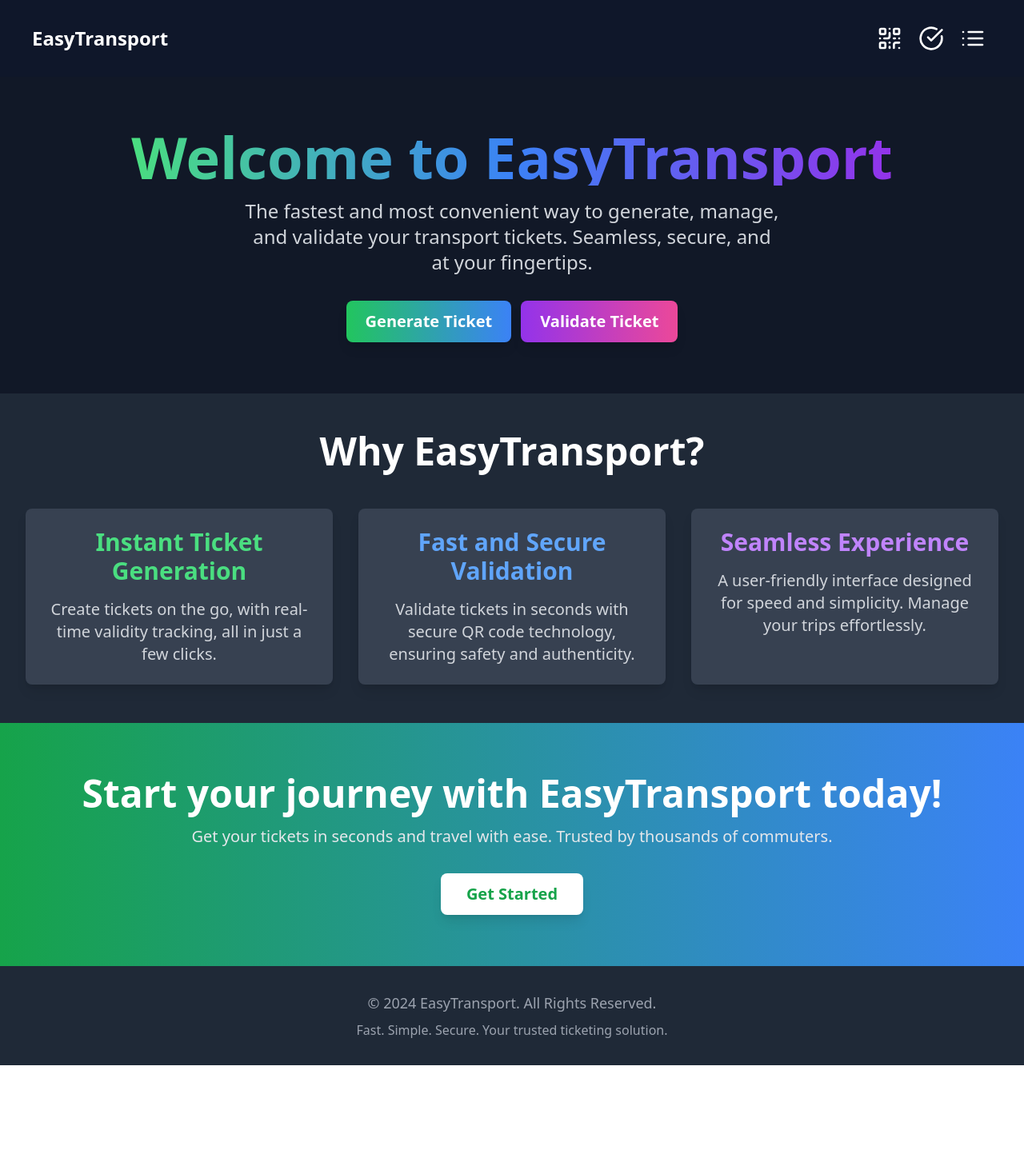
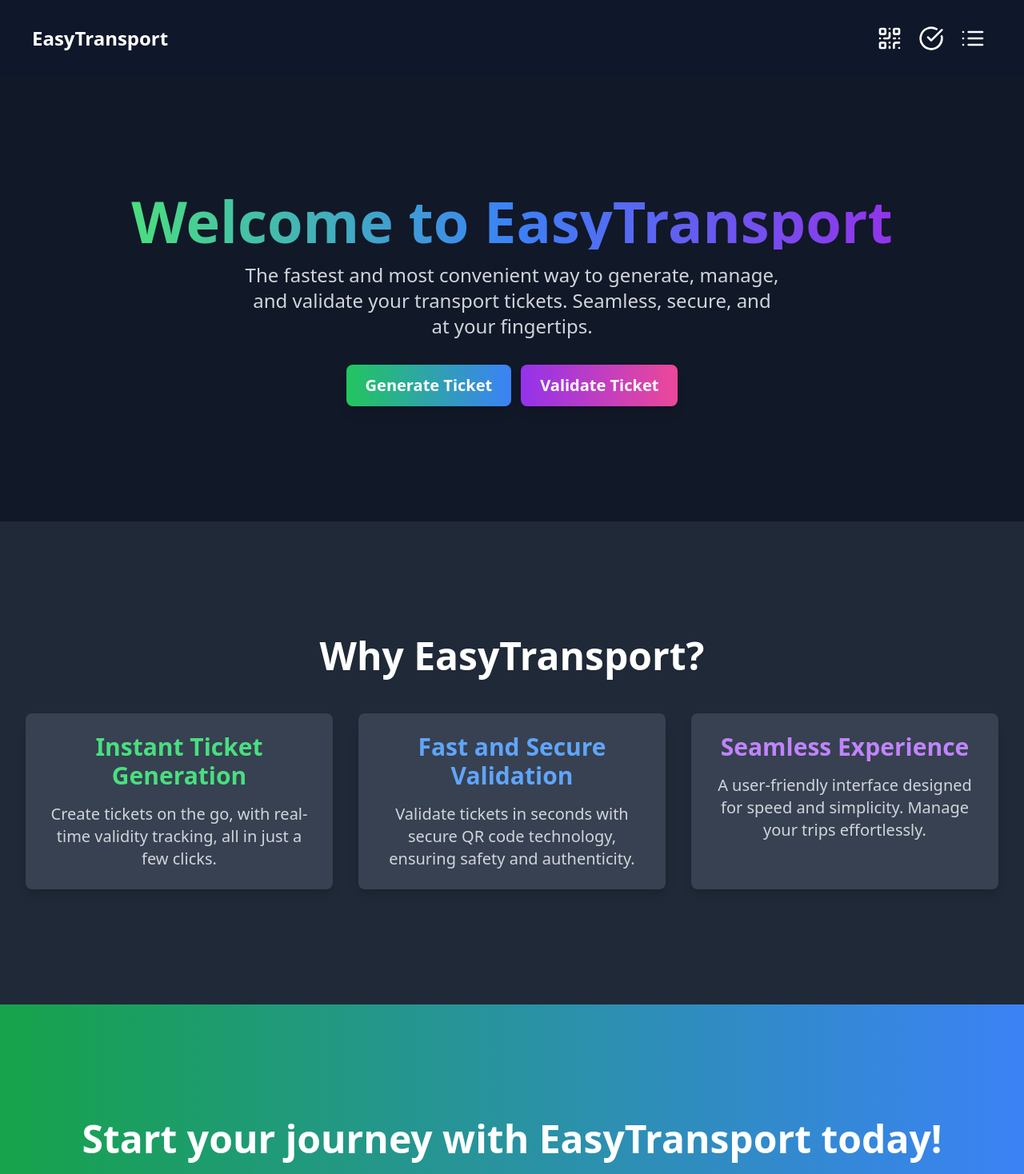
Before and after one commit to mikeheul/next-transport-qrcode-app, a Next.js app: page / in a window 1280 px wide. Shown: the top 1468 px of the page at 80% size. Before the commit the page ends 1332 px from the top, so only its background shows below. Built offline with nearby package versions, Linux system fonts and the light colour scheme.

Commit message:
Fix padding

```diff
--- a/app/page.tsx
+++ b/app/page.tsx
@@ -4,7 +4,7 @@ export default function Home() {
   return (
     <div className="min-h-screen bg-gray-900 text-white flex flex-col">
       {/* Hero Section */}
-      <div className="flex flex-col items-center justify-center text-center py-16 px-4 sm:px-6 lg:px-8">
+      <div className="flex flex-col items-center justify-center text-center py-36 px-4 sm:px-6 lg:px-8">
         <h1 className="text-4xl sm:text-5xl md:text-6xl lg:text-7xl font-extrabold text-transparent bg-clip-text bg-gradient-to-r from-green-400 via-blue-500 to-purple-600">
           Welcome to EasyTransport
         </h1>
@@ -22,7 +22,7 @@ export default function Home() {
       </div>
 
       {/* Feature Section */}
-      <div className="py-12 bg-gray-800">
+      <div className="py-36 bg-gray-800">
         <div className="max-w-7xl mx-auto px-4 sm:px-6 lg:px-8 text-center">
           <h2 className="text-2xl sm:text-3xl md:text-4xl lg:text-5xl font-bold text-white">Why EasyTransport?</h2>
           <div className="mt-12 grid grid-cols-1 md:grid-cols-3 gap-8">
@@ -52,7 +52,7 @@ export default function Home() {
       </div>
 
       {/* Call to Action Section */}
-      <div className="py-16 bg-gradient-to-r from-green-600 to-blue-500 text-center p-5">
+      <div className="py-36 bg-gradient-to-r from-green-600 to-blue-500 text-center p-5">
         <h2 className="text-2xl sm:text-3xl md:text-4xl lg:text-5xl font-extrabold text-white">
           Start your journey with EasyTransport today!
         </h2>
```
